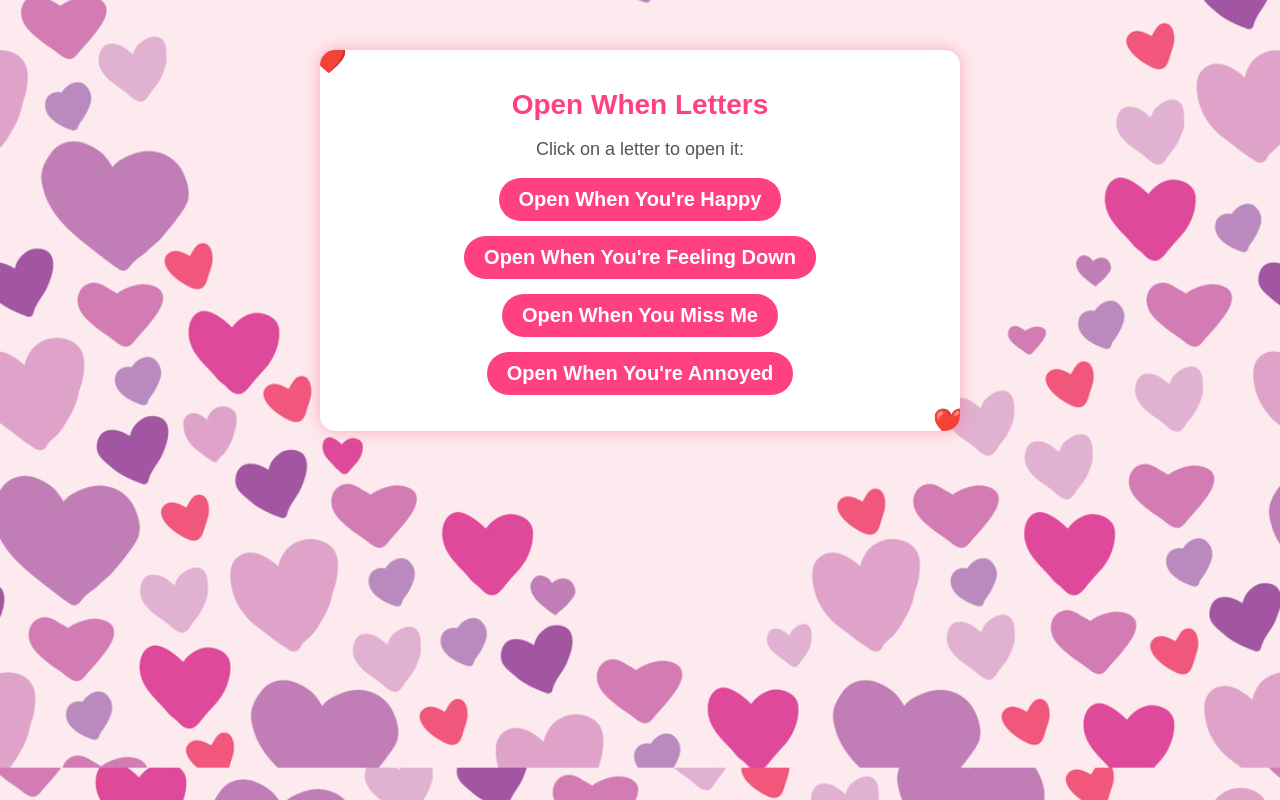
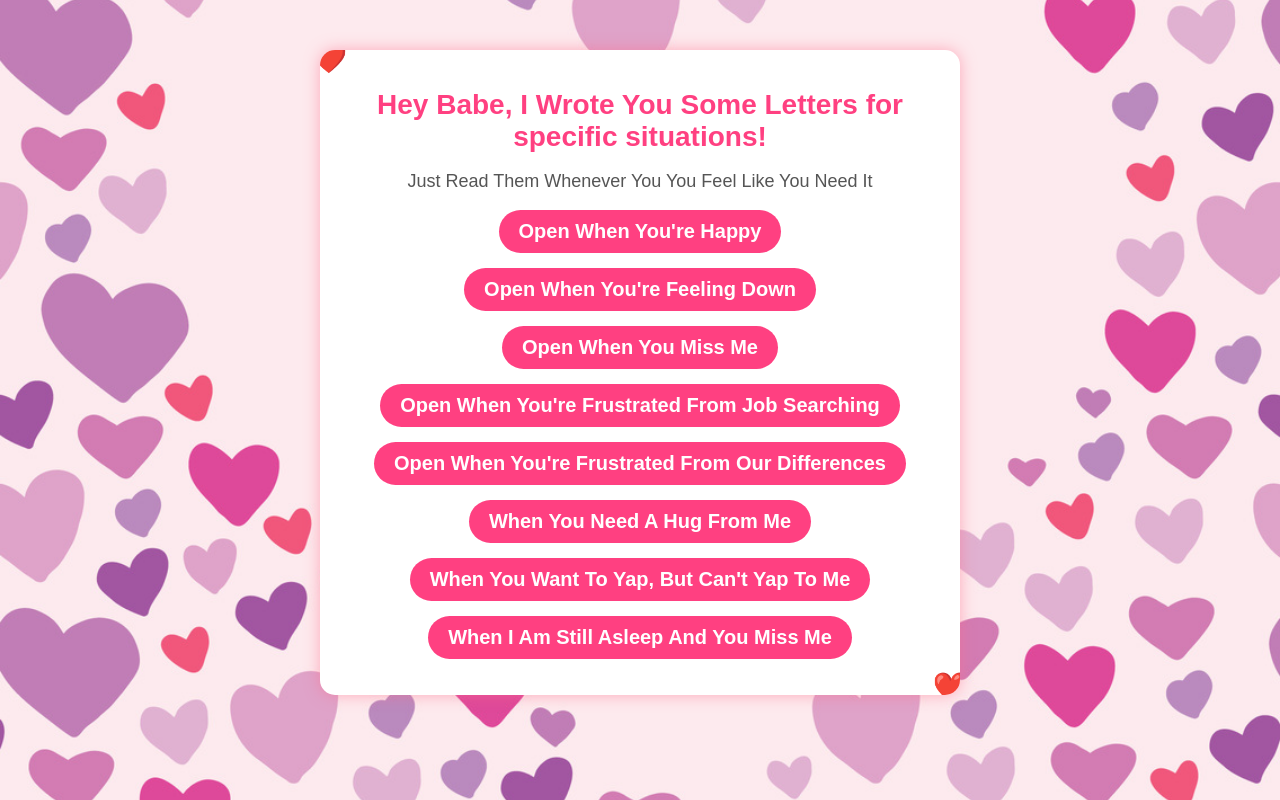
Before and after one commit to lucasjansportbrewcold/lucasjansportbrewcold.github.io, a plain HTML site: page index.html in a window 1280 px wide. Drawn offline with Linux system fonts and the light colour scheme.

Commit message:
Update index.html

```diff
--- a/index.html
+++ b/index.html
@@ -8,13 +8,17 @@
 </head>
 <body>
     <div class="container">
-        <h1>Open When Letters</h1>
-        <p>Click on a letter to open it:</p>
+        <h1>Hey Babe, I Wrote You Some Letters for specific situations!</h1>
+        <p>Just Read Them Whenever You You Feel Like You Need It</p>
         <ul>
             <li><a href="letters/happy.html">Open When You're Happy</a></li>
             <li><a href="letters/sad.html">Open When You're Feeling Down</a></li>
             <li><a href="letters/missme.html">Open When You Miss Me</a></li>
-            <li><a href="letters/annoyed.html">Open When You're Annoyed</a></li>
+            <li><a href="letters/jobsearching.html">Open When You're Frustrated From Job Searching</a></li>
+            <li><a href="letters/ourdifferences.html">Open When You're Frustrated From Our Differences</a></li>
+            <li><a href="letters/hug.html">When You Need A Hug From Me</a></li>
+            <li><a href="letters/yap.html">When You Want To Yap, But Can't Yap To Me</a></li>
+            <li><a href="letters/asleep.html">When I Am Still Asleep And You Miss Me</a></li>
         </ul>
     </div>
 </body>
```
